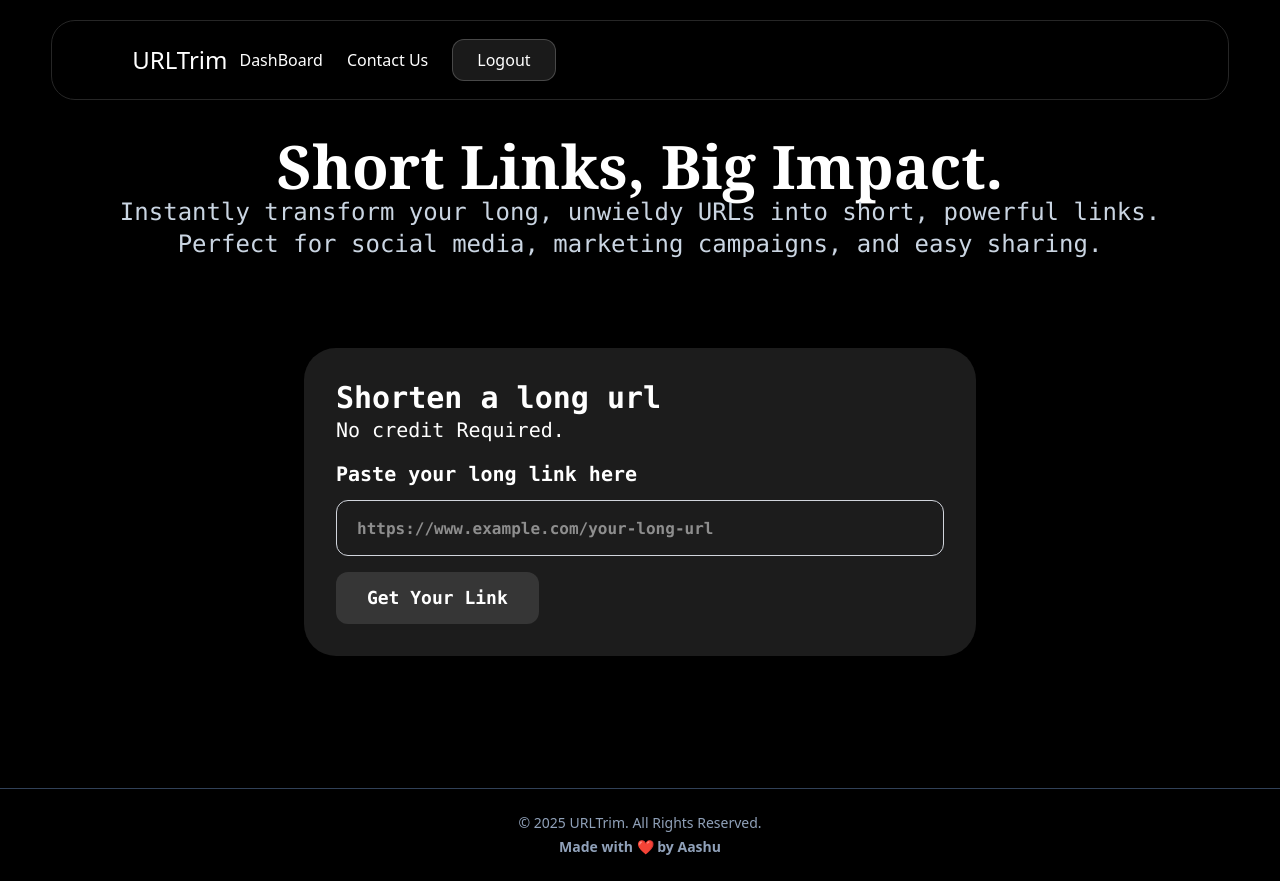
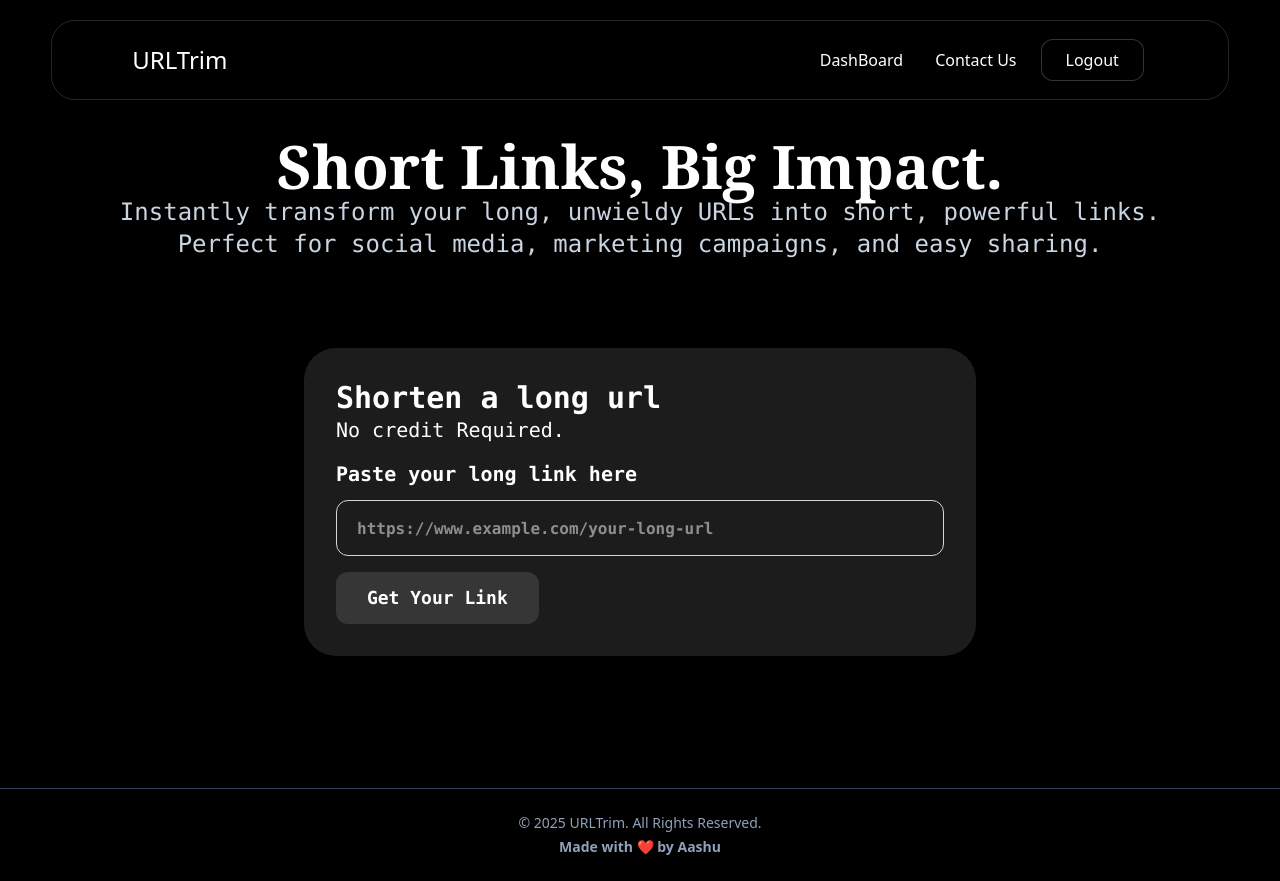
Before and after one commit to TheDevAashu/URLTrime, a React (Vite) app in the folder frontend/: page / in a window 1280 px wide. Built offline with nearby package versions, Linux system fonts and the light colour scheme; no server answers; sample sign-in values are in the browser's storage.

Commit message:
adds dashboad functionality

```diff
--- a/frontend/package.json
+++ b/frontend/package.json
@@ -16,7 +16,8 @@
     "react": "^19.1.0",
     "react-dom": "^19.1.0",
     "react-icons": "^5.5.0",
-    "react-router": "^6.30.1"
+    "react-router": "^6.30.1",
+    "react-router-dom": "^6.30.1"
   },
   "devDependencies": {
     "@eslint/js": "^9.30.1",
--- a/frontend/src/App.css
+++ b/frontend/src/App.css
@@ -5,6 +5,8 @@
   --color-bgCardBlack:  #1C1C1C;
   --color-darkGrey:  #363636;
   --color-lightGrey:  #2C2C2C;
+  --color-light:  #ffffff;
+  --color-frost:  rgba(30, 30, 30, 0.5);
 }
 
 body{
--- a/frontend/src/App.jsx
+++ b/frontend/src/App.jsx
@@ -4,25 +4,21 @@ import Footer from "./components/Footer";
 import { LandingPage } from "./components/LandingPage";
 import Navbar from "./components/Navbar";
 import { FireBaseContext } from "./context/FireBaseContext";
-
+import { Link, Outlet } from "react-router-dom";
 function App() {
   const { trackAuthChange, user } = useContext(FireBaseContext);
-
+console.log(user);
 
   useEffect(() => {
     trackAuthChange();
   }, []);
 
-
-
   return (
     <div className="bg-bgBlack flex flex-col min-h-screen ">
       <Navbar />
-
       <main className="flex-grow mt-20">
-        <LandingPage />
+        <Outlet />
       </main>
-
       <Footer />
     </div>
   );
--- a/frontend/src/components/Card.jsx
+++ b/frontend/src/components/Card.jsx
@@ -1,9 +1,11 @@
-import React, { useState } from "react";
+import React, { useContext, useState } from "react";
 import { BACKEND_URL } from "../utils/constants";
+import { FireBaseContext } from "../context/FireBaseContext";
 
 export const Card = () => {
   const [formData, setData] = useState({});
   const [mode, setMode] = useState(false);
+  const { user} = useContext(FireBaseContext);
   const checkValidUrl = (url) => {
     try {
       new URL(url);
@@ -25,7 +27,7 @@ export const Card = () => {
         headers: {
           "Content-Type": "application/json",
         },
-        body: JSON.stringify({ url: formData.url }),
+        body: JSON.stringify({ url: formData.url, userEmail: user.email }),
       });
       const data = await res.json();
       setData({ ...formData, url: data.url });
--- /dev/null
+++ b/frontend/src/components/Dashboad.jsx
@@ -0,0 +1,35 @@
+import React, { useContext, useEffect, useState } from "react";
+import Urlcard from "./Urlcard";
+import { BACKEND_URL } from "../utils/constants";
+import { FireBaseContext } from "../context/FireBaseContext";
+
+const Dashboad = () => {
+  const { user } = useContext(FireBaseContext)
+  const [data, setData] = useState([])
+  const fetchData = async () => {
+    const res = await fetch(`${BACKEND_URL}/getAllUrl`, {
+      method: "POST",
+      headers: {
+        "Content-Type": "application/json",
+      },
+      body: JSON.stringify({ userEmail:user?.email }),
+    });
+
+    const datac = await res.json();
+    setData(datac.urls)
+    console.log(datac);
+  };
+  useEffect(() => {
+    fetchData();
+  }, []);
+
+  return (
+    <div>
+      {data && data.map((items)=> (
+        <Urlcard {...items}/>
+      ))}
+    </div>
+  );
+};
+
+export default Dashboad;
--- a/frontend/src/components/Navbar.jsx
+++ b/frontend/src/components/Navbar.jsx
@@ -1,71 +1,73 @@
 import React, { useContext, useState } from "react";
 import { FireBaseContext } from "../context/FireBaseContext";
+import { Link } from "react-router-dom";
 
 const Navbar = () => {
   const { signUpWithGoogle, user, logout } = useContext(FireBaseContext);
   const [isMenuOpen, setIsMenuOpen] = useState(false);
 
-
   return (
     <nav className="fixed top-5 left-0 right-0 z-10 ">
       <div className="flex min-h-20 w-[92%] m-auto border-[1px] backdrop-blur-lg border-neutral-800 rounded-3xl items-center justify-between px-20 ">
         <div>
-          <p className="text-white text-2xl">URLTrim</p>
+          <Link className="text-white text-2xl" to="/">
+            URLTrim
+          </Link>
         </div>
         <ion-icon
           onClick={() => setIsMenuOpen(!isMenuOpen)}
           name={isMenuOpen ? "close-outline" : "menu-outline"}
           className="pointer text-white  text-2xl md:hidden"
         ></ion-icon>
-
+        <div>
           <ul
             className={`flex flex-col fixed top-[80px] text-white backdrop-blur-lg  items-center  h-[40vh] w-[100%] md:flex-row md:static md:h-auto ${
               isMenuOpen ? "left-0" : "left-[-100%]"
             }`}
           >
-          <li className="px-1 my-2">
-            <a
-              className=" py-2 px-2 rounded-3xl transition-all ease-out delay-300  hover:bg-amber-300"
-              href="#"
-            >
+            {user ? (
+              <li className="px-1 ">
+                <Link className=" py-2 px-2 rounded-3xl   hover:text-gray-300" to="/dashboard">
                   {" "}
                   DashBoard
-            </a>
+                </Link>
               </li>
-          <li className="px-1 my-2">
-            <a
-              className="py-2 px-2 rounded-3xl transition-all ease-out delay-300  hover:bg-amber-300"
-              href="#"
-            >
+            ) : null}
+
+            <li className="px-1 ">
+              <a className="py-2 px-4 rounded-3xl  hover:text-gray-300" href="#">
                 Contact Us
               </a>
             </li>
 
             {!user ? (
               <>
-              <li className="px-1 my-2">
-                <a className="py-2 px-2" href="#">
+                <li className="px-1">
                   <button
                     onClick={signUpWithGoogle}
                     className="bg-black text-white flex items-center gap-2 border border-white/20 px-6 py-2 sm:col-span-2 rounded-xl  hover:bg-lightGrey hover:cursor-pointer"
                   >
                     Continue With Google
-                    <img  className="h-5 object-cover" src="./image/google.png" alt="err"></img>
+                    <img
+                      className="h-5 object-cover"
+                      src="./image/google.png"
+                      alt="err"
+                    ></img>
                   </button>
-                </a>
                 </li>
-
               </>
             ) : (
-            <li className="px-1 my-2">
-              <a className="py-2 px-2 " href="#">
-                <button onClick={logout} className="bg-white/10 backdrop-blur-lg border border-white/20 text-white px-6 py-2 rounded-xl">
+              <li className="px-1 ">
+                <button
+                  onClick={logout}
+                  className="bg-black backdrop-blur-lg border border-white/20 text-white px-6 py-2 rounded-xl hover:bg-lightGrey hover:cursor-pointer"
+                >
                   Logout
                 </button>
-              </a>
               </li>
             )}
           </ul>
+        </div>
       </div>
     </nav>
   );
--- /dev/null
+++ b/frontend/src/components/ProtectedRoute.jsx
@@ -0,0 +1,12 @@
+import React, { useContext } from "react";
+import { FireBaseContext } from "../context/FireBaseContext";
+import { Navigate } from "react-router";
+
+export const ProtectedRoute = ({ children }) => {
+  const { user } = useContext(FireBaseContext);
+
+  if (!user) {
+    return <Navigate to="/" />;
+  }
+  return children;
+};
--- /dev/null
+++ b/frontend/src/components/Urlcard.jsx
@@ -0,0 +1,26 @@
+import React from "react";
+
+const Urlcard = (props) => {
+  console.log(props);
+
+  const { longUrl, createdAt } = props;
+  return (
+    <div className="mt-20 w-[50%] flex flex-col gap-4  border border-amber-500 rounded-2xl p-6  backdrop-blur-lg bg-black/30 text-light">
+      <div className="">
+        <div>{longUrl}</div>
+        <div className="text-2xl font-bold">https:de.com/problems/re/</div>
+      </div>
+      <div className="flex gap-3.5">
+        <div>{createdAt} </div>
+        <div>
+          <ion-icon name="copy-outline"></ion-icon>
+        </div>
+        <div>
+          <ion-icon name="trash-outline"></ion-icon>
+        </div>
+      </div>
+    </div>
+  );
+};
+
+export default Urlcard;
--- a/frontend/src/context/FireBaseContext.jsx
+++ b/frontend/src/context/FireBaseContext.jsx
@@ -7,11 +7,12 @@ import {
   onAuthStateChanged,
   signOut,
 } from "firebase/auth";
+import { useNavigate } from "react-router-dom";
 
 const firebaseConfig = {
-  apiKey:import.meta.env.VITE_FIREBASE_API_KEY,
+  apiKey: import.meta.env.VITE_FIREBASE_API_KEY,
   authDomain: import.meta.env.VITE_FIREBASE_AuthDomain,
-  projectId:import.meta.env.VITE_FIREBASE_PROJECTID,
+  projectId: import.meta.env.VITE_FIREBASE_PROJECTID,
   storageBucket: import.meta.env.VITE_FIREBASE_STORAGE_BUCKET,
   messagingSenderId: import.meta.env.VITE_FIREBASE_MESSAGING_SENDER_ID,
   appId: import.meta.env.VITE_FIREBASE_APP_ID,
@@ -28,6 +29,7 @@ const provider = new GoogleAuthProvider();
 
 export const FireBaseProvider = (props) => {
   const [user, setUser] = useState(null);
+  const navigate = useNavigate();
 
   const signUpWithGoogle = async () => {
     try {
@@ -35,13 +37,10 @@ export const FireBaseProvider = (props) => {
       setUser(result.user);
     } catch (error) {
       console.log(error);
-
     }
   };
 
   const trackAuthChange = () => {
-
-
     onAuthStateChanged(auth, (user) => {
       if (user) {
         setUser(user);
@@ -55,7 +54,9 @@ export const FireBaseProvider = (props) => {
   const logout = async () => {
     try {
       await signOut(auth);
-      console.log("User signed out successfully! 👋");
+
+      // console.log("User signed out successfully! 👋");
+      navigate("/");
       setUser(null);
     } catch (error) {
       console.error("Error signing out: ", error);
--- a/frontend/src/main.jsx
+++ b/frontend/src/main.jsx
@@ -3,11 +3,37 @@ import { createRoot } from "react-dom/client";
 import "./index.css";
 import App from "./App.jsx";
 import { FireBaseProvider } from "./context/FireBaseContext.jsx";
+import { createBrowserRouter, RouterProvider } from "react-router-dom";
+import Dashboad from "./components/Dashboad.jsx";
+import { LandingPage } from "./components/LandingPage.jsx";
+import { ProtectedRoute } from "./components/ProtectedRoute.jsx";
 
+const router = createBrowserRouter([
+  {
+    path: "/",
+    element: (
+      <FireBaseProvider>
+        <App />
+      </FireBaseProvider>
+    ),
+    children: [
+      {
+        path: "/",
+        element: <LandingPage />,
+      },
+      {
+        path: "dashboard",
+        element: (
+          <ProtectedRoute>
+            <Dashboad />
+          </ProtectedRoute>
+        ),
+      },
+    ],
+  },
+]);
 createRoot(document.getElementById("root")).render(
   <StrictMode>
-    <FireBaseProvider>
-      <App />
-    </FireBaseProvider>
+    <RouterProvider router={router}></RouterProvider>
   </StrictMode>
 );
--- a/frontend/src/utils/constants.js
+++ b/frontend/src/utils/constants.js
@@ -1 +1,2 @@
-export const BACKEND_URL="https://url-trim-backend.vercel.app"
+export const BACKEND_URL="http://localhost:5000"
+// export const BACKEND_URL="https://url-trim-backend.vercel.app"
```
Also changed, not shown: frontend/src/context/UserContext.jsx (added), 2 other files (tests, documents, lock files or other folders). Lines whose indentation alone changed are shown as unchanged.
